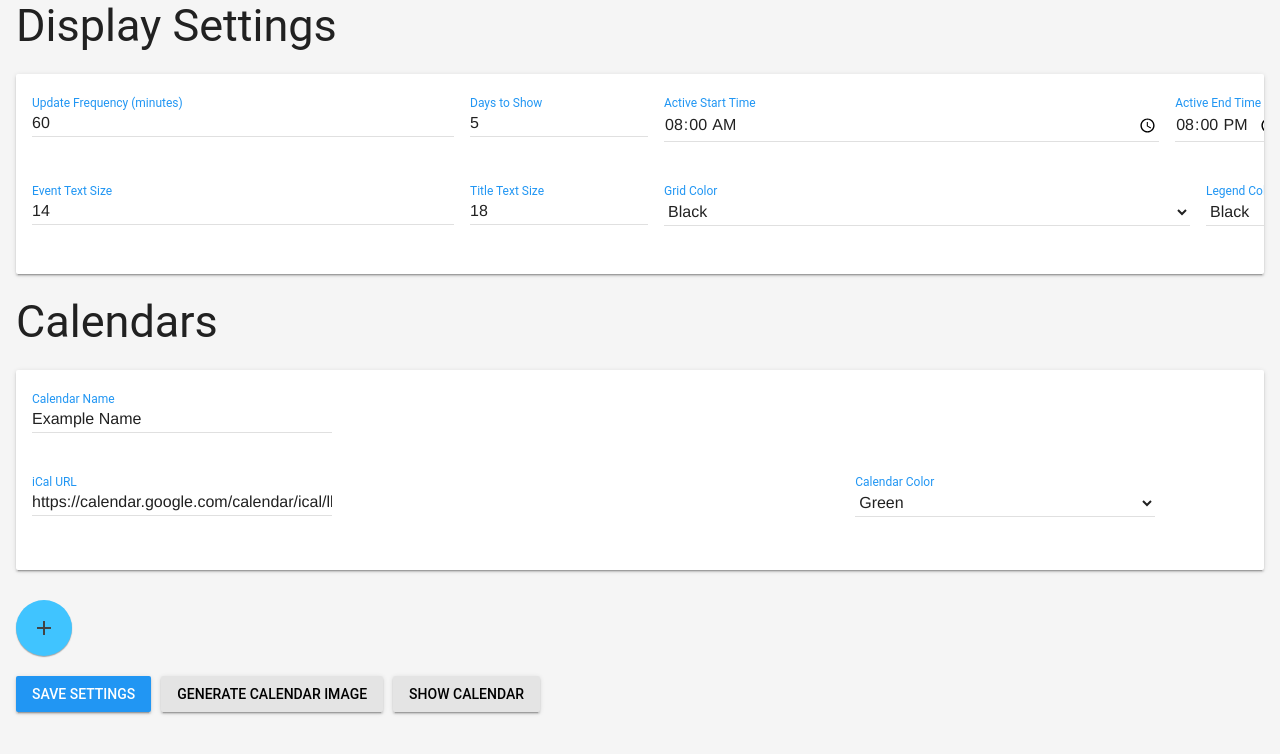
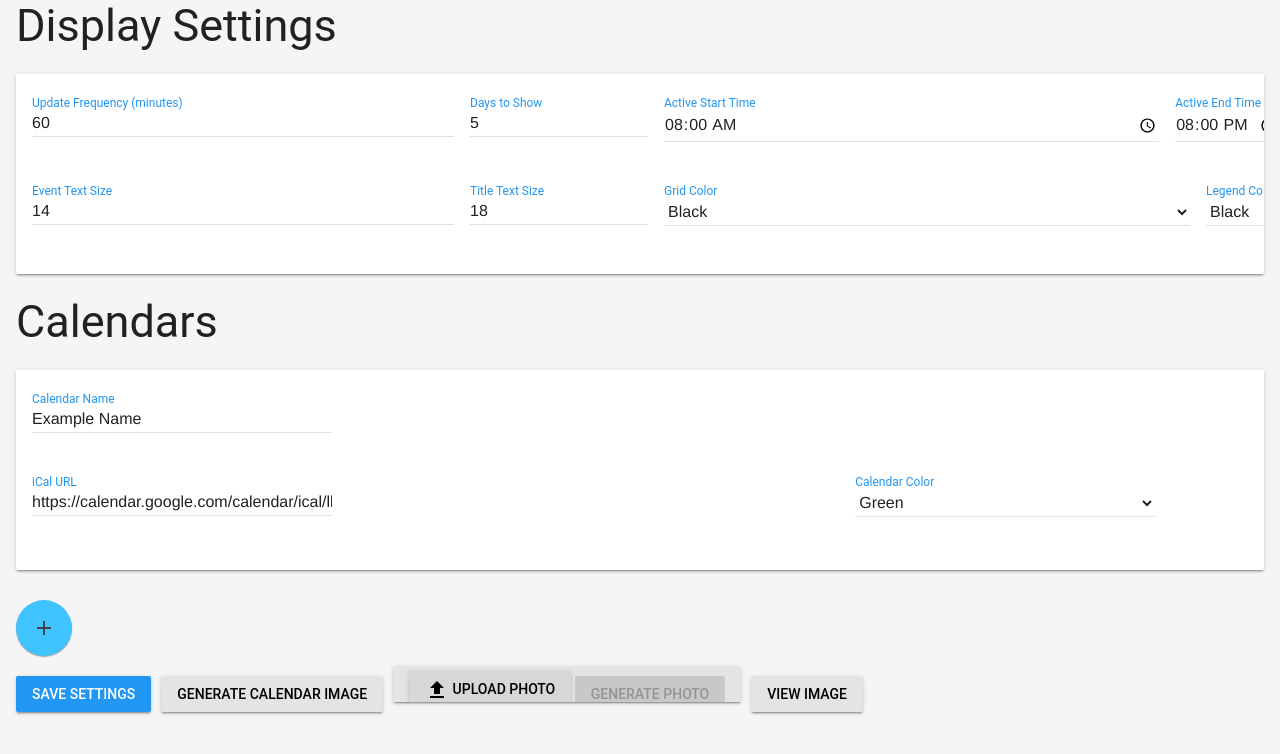
Before and after one commit to SeanStew/InkyServer, a Flask app: page / in a window 1280 px wide. Shown: the part 102-856 px from the top of the page. Run offline with Flask 3, Linux system fonts and the light colour scheme; parts of the project's set-up code (start-up, migrations or seed data) failed here and were passed over.

Commit message:
Ability to upload image

```diff
--- a/app.py
+++ b/app.py
@@ -1,4 +1,4 @@
-from flask import Flask, render_template, request, send_file, jsonify
+from flask import Flask, render_template, request, send_file, jsonify, redirect, url_for
 import os
 from datetime import datetime, time, timedelta
 from PIL import Image
@@ -6,13 +6,13 @@ import threading
 import time as time_module
 
 from utils.cal_utils import generate_calendar_image
-from utils.image_utils import change_orientation, resize_image, convert_image_to_header, apply_floyd_steinberg_dithering
+from utils.image_utils import change_orientation, resize_image, convert_image_to_header, apply_floyd_steinberg_dithering, generate_photo
 
 app = Flask(__name__)
 
 # Constants
 DEFAULT_UPDATE_FREQUENCY = 60
-CALENDAR_IMAGE_FILENAME = "calendar.png"
+IMAGE_FILENAME = "calendar.png"
 HEADER_FILENAME = "calendar.h"
 DEFAULT_RESOLUTION = (800, 480)
 
@@ -31,6 +31,7 @@ calendars = [
 ]
 
 #Default Settings
+photo = None
 settings = {
     "update_frequency": DEFAULT_UPDATE_FREQUENCY,
     "days_to_show": 5,
@@ -38,7 +39,7 @@ settings = {
     "title_text_size": 18,
     "grid_color": "#000000",
     "legend_color": "#000000",
-    "should_dither": False,
+    "should_dither": True,
     "active_start_time": "08:00",
     "active_end_time": "20:00",
     "last_sync": "",
@@ -109,7 +110,7 @@ def showImage():
     """
     global settings
 
-    image_path = os.path.join("static", CALENDAR_IMAGE_FILENAME)
+    image_path = os.path.join("static", IMAGE_FILENAME)
     header_file_path = os.path.join("static", HEADER_FILENAME)
 
     if os.path.exists(image_path) and os.path.exists(header_file_path):
@@ -126,7 +127,7 @@ def showImage():
             return render_template(
                 "calendar.html",
                 settings=settings,
-                image_filename=CALENDAR_IMAGE_FILENAME,
+                image_filename=IMAGE_FILENAME,
                 image_width=image_width,
                 image_height=image_height,
                 header_content=header_content,
@@ -165,10 +166,7 @@ def generateImage():
 
     # Save the image
     try:
-        if (settings["should_dither"]):
-            image = apply_floyd_steinberg_dithering(image)
-
-        imagePath = os.path.join("static", CALENDAR_IMAGE_FILENAME)
+        imagePath = os.path.join("static", IMAGE_FILENAME)
         image.save(imagePath)
     except Exception as e:
         print(f"Error generating or saving 7-color image: {e}")
@@ -185,6 +183,46 @@ def generateImage():
     except Exception as e:
         print(f"Error sending file: {e}")
         return f"Error sending file: {e}", 500
+
+@app.route("/generatePhoto", methods=["GET"])
+def getGeneratePhoto():
+    return redirect(url_for('index'))
+
+@app.route("/generatePhoto", methods=["POST"])
+def generatePhoto():
+    global settings
+    resolution = DEFAULT_RESOLUTION
+    global photo
+    if 'photo' in request.files:
+        photo = Image.open(request.files['photo'])
+        image = generate_photo(
+            resolution=resolution,
+            image=photo
+        )
+
+    if photo is not None:
+        # Resize and adjust orientation
+        image = change_orientation(photo, "horizontal")
+        image = resize_image(image, resolution)
+
+        # Save the image
+        try:
+            if (settings["should_dither"]):
+                image = apply_floyd_steinberg_dithering(image)
+
+            imagePath = os.path.join("static", IMAGE_FILENAME)
+            image.save(imagePath)
+        except Exception as e:
+            print(f"Error generating or saving 7-color image: {e}")
+            return f"Error generating or saving 7-color image: {e}", 500
+
+        try:
+            header_file = convert_image_to_header(image, os.path.join("static", HEADER_FILENAME))
+        except Exception as e:
+            print(f"Error getting buffer: {e}")
+            return f"Error getting buffer: {e}", 500
+
+        return jsonify(status="done", file=header_file)
 
 @app.route("/getImage", methods=["GET"])
 def getImage():
--- a/templates/index.html
+++ b/templates/index.html
@@ -128,13 +128,14 @@
     }
 
     .button-group {
-        display: flex;
-        flex-wrap: wrap;
-        gap: 10px;
+      display: flex;
+      flex-wrap: wrap;
+      gap: 10px;
     }
 
-    .button-group button, .button-group a {
-        margin-top: 10px;
+    .button-group button,
+    .button-group a {
+      margin-top: 10px;
     }
   </style>
 </head>
@@ -175,8 +176,8 @@
                   <label class="text-label mdl-textfield__label" for="active_start_time">Active Start Time</label>
                 </div>
                 <div class="text-field mdl-textfield mdl-js-textfield mdl-textfield--floating-label">
-                  <input class="text-input mdl-textfield__input" type="time" id="active_end_time"
-                    name="active_end_time" value="{{ settings.active_end_time }}" required>
+                  <input class="text-input mdl-textfield__input" type="time" id="active_end_time" name="active_end_time"
+                    value="{{ settings.active_end_time }}" required>
                   <label class="text-label mdl-textfield__label" for="active_end_time">Active End Time</label>
                 </div>
               </div>
@@ -268,8 +269,15 @@
 
             <a href="/generateImage" class="mdl-button mdl-js-button mdl-button--raised mdl-js-ripple-effect">Generate
               Calendar Image</a>
-            <a href="/showImage" class="mdl-button mdl-js-button mdl-button--raised mdl-js-ripple-effect">Show
-              Calendar</a>
+            <div class="mdl-button mdl-js-button mdl-button--raised mdl-js-ripple-effect">
+              <input type="file" id="photoInput" style="display:none" accept="image/*" />
+              <label for="photoInput" class="mdl-button mdl-js-button mdl-button--raised mdl-js-ripple-effect">
+                <i class="material-icons">file_upload</i> Upload Photo
+              </label>
+              <button id="generatePhotoButton" class="mdl-button mdl-js-button mdl-button--raised mdl-js-ripple-effect"
+                disabled>Generate Photo</button>
+            </div>
+            <a href="/showImage" class="mdl-button mdl-js-button mdl-button--raised mdl-js-ripple-effect">View Image</a>
           </div>
         </form>
       </div>
@@ -317,6 +325,39 @@
       const calendarEntry = button.closest('.calendar-entry');
       calendarEntry.remove();
     }
+
+    // Photo Upload and Generation Logic
+    const photoInput = document.getElementById('photoInput');
+    const generatePhotoButton = document.getElementById('generatePhotoButton');
+
+    photoInput.addEventListener('change', function () {
+      if (photoInput.files.length > 0) {
+        generatePhotoButton.disabled = false;
+      } else {
+        generatePhotoButton.disabled = true;
+      }
+    });
+
+    generatePhotoButton.addEventListener('click', function () {
+      if (photoInput.files.length > 0) {
+        const file = photoInput.files[0];
+        const formData = new FormData();
+        formData.append('photo', file);
+
+        fetch('/generatePhoto', {
+          method: 'POST',
+          body: formData
+        })
+          .then(response => response.json())
+          .then(data => {
+            console.log('Success:', data);
+            alert("Photo Generated Successfully")
+          })
+          .catch((error) => {
+            console.error('Error:', error);
+          });
+      }
+    });
   </script>
 </body>
 
```
Also changed, not shown: templates/calendar.html (+81 -18 lines).
